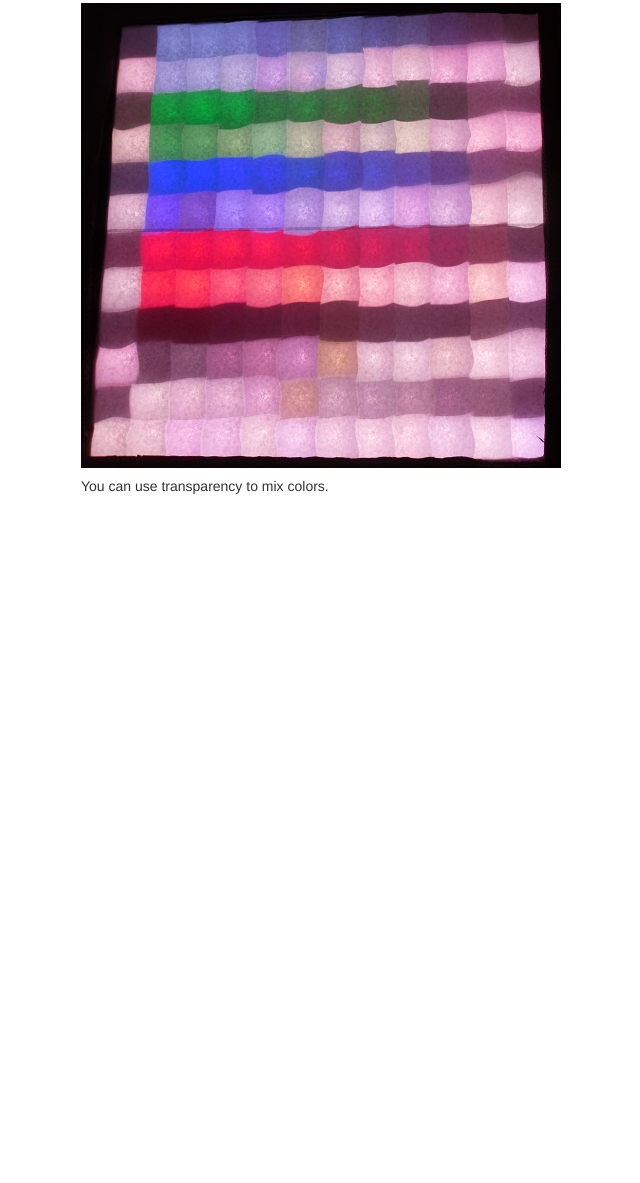
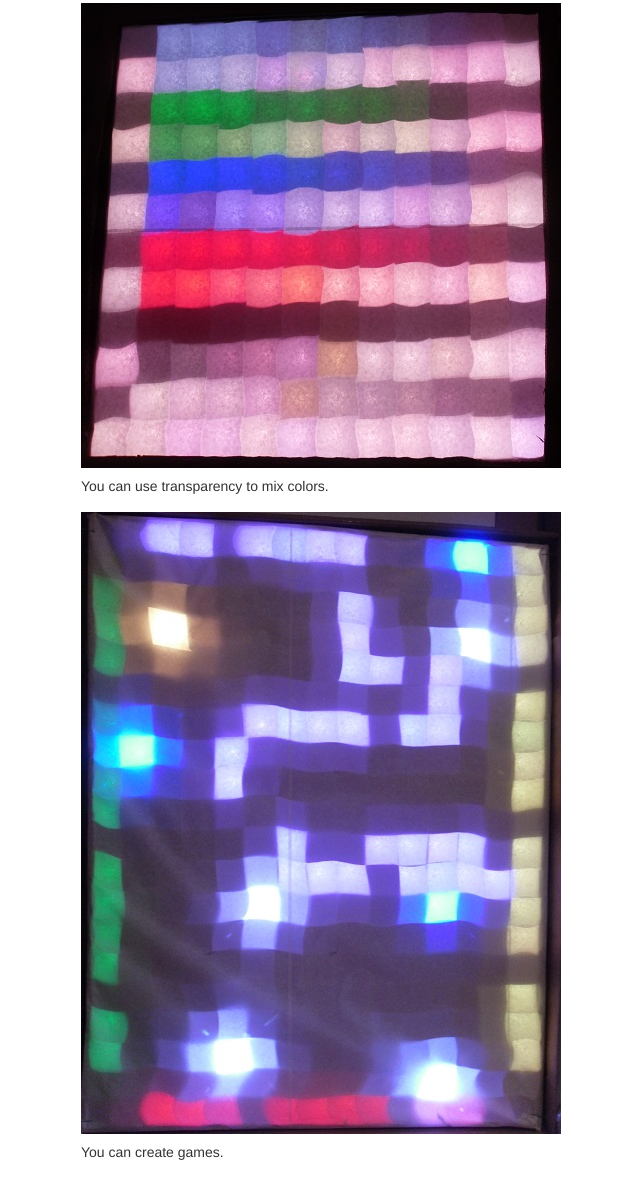
Before and after one commit to niccokunzmann/ledtable, a plain HTML site: page arduino/libraries/ledtable/examples/index.html in a window 1280 px wide. Shown: the part 2921-4104 px from the top of the page, without its empty margins (79-719 px from the left). Before the commit the page ends 3438 px from the top, so only its background shows below. Drawn offline with Linux system fonts and the light colour scheme.

Commit message:
added tron

```diff
--- a/arduino/libraries/ledtable/examples/index.html
+++ b/arduino/libraries/ledtable/examples/index.html
@@ -306,6 +306,8 @@ With stamps you can put any form in any color onto the screen with only a few li
 Create lines of random color at random positions.</p>
 <p><a href="transparency#transparency"><img src="transparency/transparency.jpg" alt="transparency" /></a><br />
 You can use transparency to mix colors.</p>
+<p><a href="tron#tron"><img src="tron/tron.jpg" alt="tron" /></a><br />
+You can create games.</p>
 
 </body>
 </html>
```
Also changed, not shown: arduino/libraries/ledtable/examples/tron/tron.jpg (added), 2 other files.
